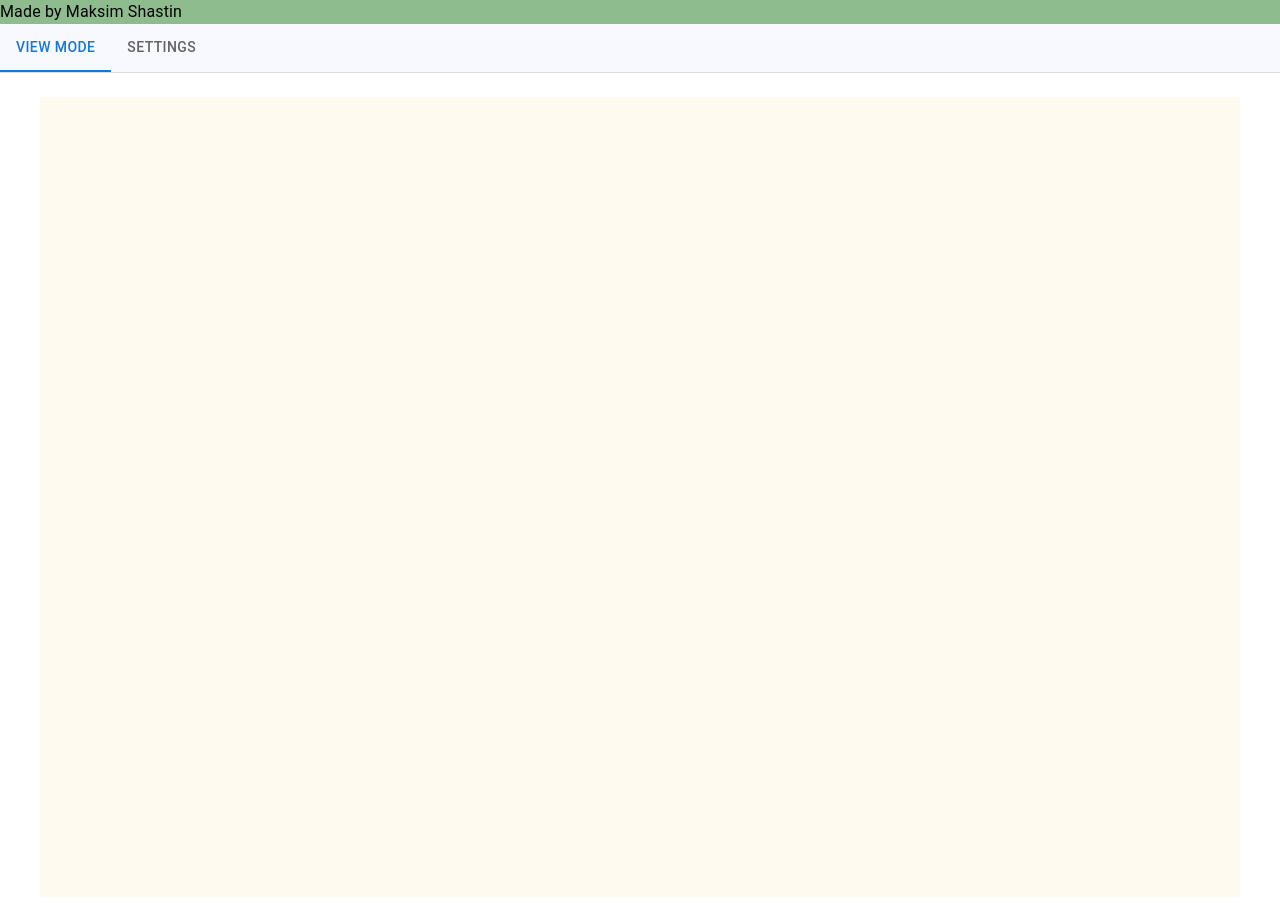
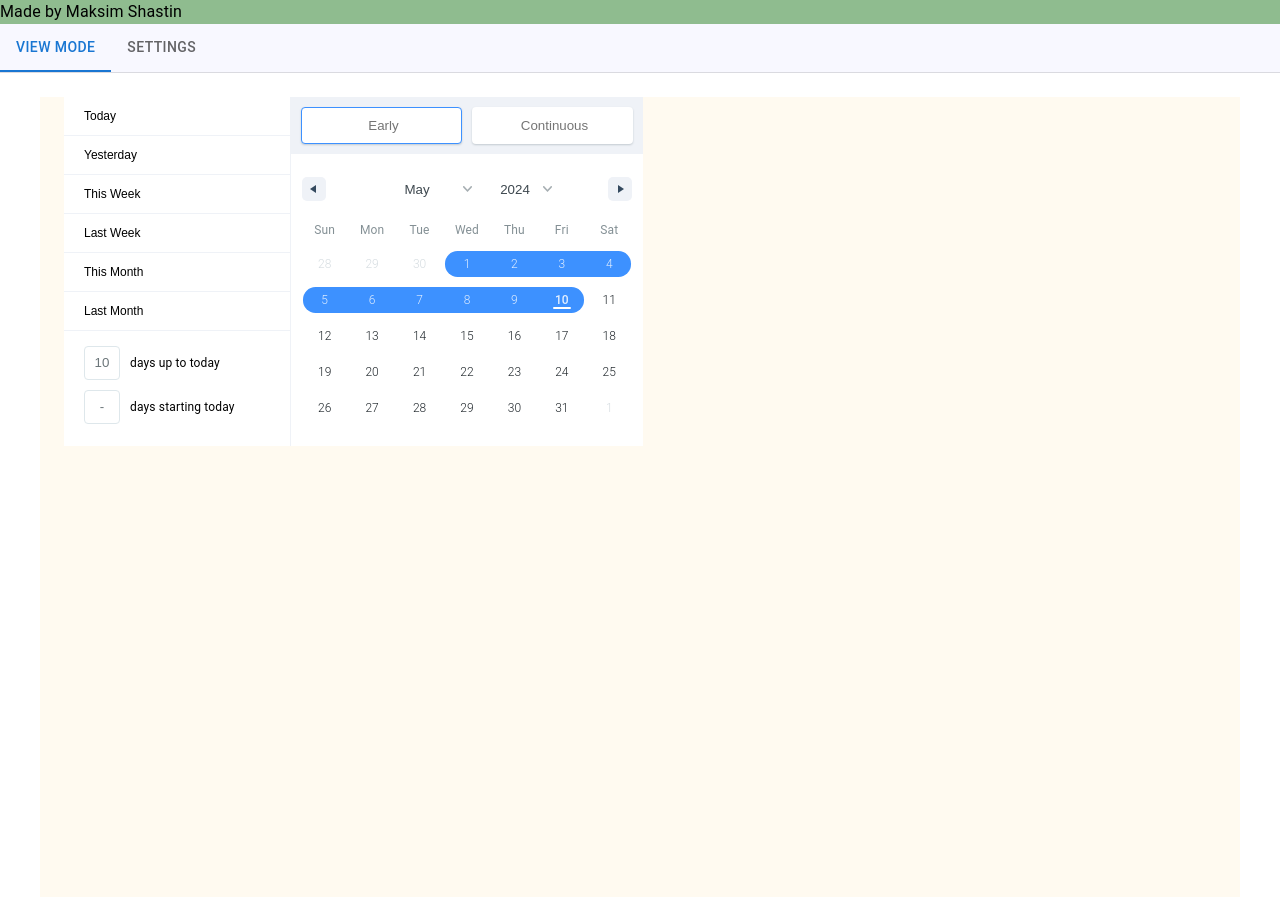
Before and after one commit to Maxim179/NatlexTest, a React (Create React App) app: page / in a window 1280 px wide. Built offline with nearby package versions, Linux system fonts and the light colour scheme.

Commit message:
Date range picker added.

```diff
--- a/package.json
+++ b/package.json
@@ -11,10 +11,12 @@
     "@testing-library/jest-dom": "^5.17.0",
     "@testing-library/react": "^13.4.0",
     "@testing-library/user-event": "^13.5.0",
+    "date-fns": "^3.6.0",
     "dayjs": "^1.11.11",
     "highcharts": "^11.4.1",
     "highcharts-react-official": "^3.2.1",
     "react": "^18.2.0",
+    "react-date-range": "^2.0.1",
     "react-dom": "^18.2.0",
     "react-jsx-highcharts": "^5.0.1",
     "react-router-dom": "^6.23.0",
--- a/src/App.js
+++ b/src/App.js
@@ -1,5 +1,7 @@
 import { Typography } from '@mui/material';
 import Pages from './Pages/Options';
+import MyDateRangePicker from './Components/DatePicker';
+
 export default function App() {
   return (
     <header>
--- a/src/Components/DatePicker.js
+++ b/src/Components/DatePicker.js
@@ -1 +1,24 @@
-//add datepicker
+import React, { useState } from 'react';
+import { DateRangePicker as ReactDateRangePicker } from 'react-date-range';
+import 'react-date-range/dist/styles.css';
+import 'react-date-range/dist/theme/default.css';
+
+export default function MyDateRangePicker() {
+    const [startDate, setStartDate] = useState('05/01/2024');
+    const [endDate, setEndDate] = useState('05/10/2024');
+    const handleSelect = (ranges) => {
+        setStartDate(ranges.selection.startDate);
+        setEndDate(ranges.selection.endDate);
+    }
+    const selectionRange = {
+        startDate: startDate,
+        endDate: endDate,
+        key: 'selection',
+    }
+    return (
+        <ReactDateRangePicker
+            ranges={[selectionRange]}
+            onChange={handleSelect}
+        />
+    );
+}
--- a/src/Pages/Options.js
+++ b/src/Pages/Options.js
@@ -8,10 +8,11 @@ import Box from '@mui/material/Box';
 import HighchartsReact from 'highcharts-react-official';
 import Highcharts from 'highcharts';
 import { TabContext, TabList, TabPanel } from '@mui/lab';
+import MyDateRangePicker from '../Components/DatePicker';
 
 export default function Pages() {
   //accordeon render each time user change anything. need to fix.
-  const [value, setValue] = React.useState('1');
+  const [value, setValue] = useState('1');
   const [charts, setCharts] = useState([]);
 
   const handleTabChange = (event, newValue) => {
@@ -49,6 +50,7 @@ export default function Pages() {
   const ViewMode = ({ charts }) => {
     return (
       <Container sx={{ bgcolor: 'FloralWhite', height: 800, alignItems: 'center' }}>
+        <MyDateRangePicker />
         {charts.map((chart, index) => (
           <ChartPlot key={index} chart={chart} />
         ))}
```
Also changed, not shown: 1 other file (tests, documents, lock files or other folders).
